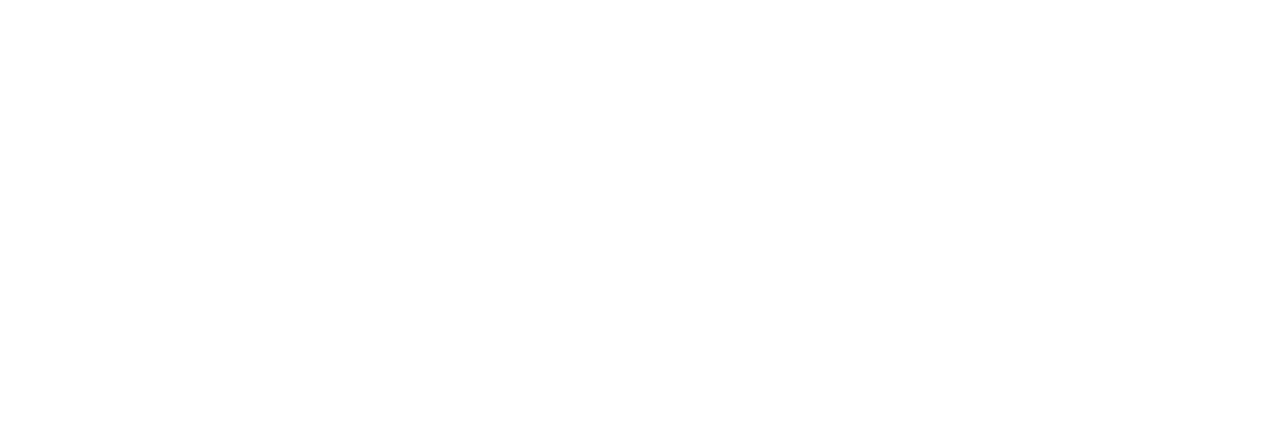
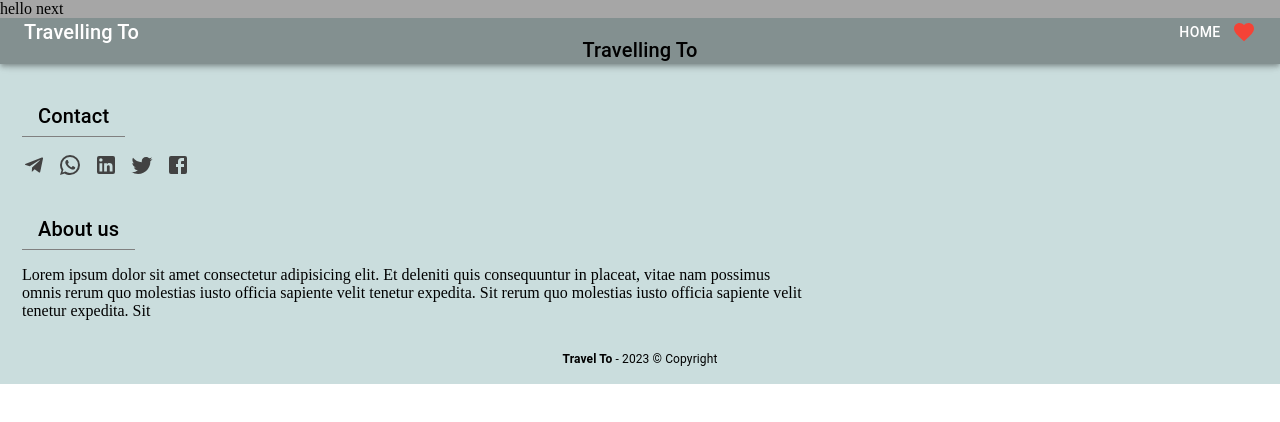
Before and after one commit to atefehbakhshi/NextJs-MUI-Blog-Project, a Next.js app: page / in a window 1280 px wide. Shown: the top 422 px of the page. Built offline with nearby package versions, Linux system fonts and the light colour scheme.

Commit message:
feat: layout of project - containes header and footer

```diff
--- /dev/null
+++ b/src/components/layout/Footer.jsx
@@ -0,0 +1,76 @@
+import * as React from "react";
+import Box from "@mui/material/Box";
+import Typography from "@mui/material/Typography";
+import TelegramIcon from "@mui/icons-material/Telegram";
+import WhatsAppIcon from "@mui/icons-material/WhatsApp";
+import LinkedInIcon from "@mui/icons-material/LinkedIn";
+import TwitterIcon from "@mui/icons-material/Twitter";
+import FacebookIcon from "@mui/icons-material/Facebook";
+import { grey } from "@mui/material/colors";
+
+const Footer = () => {
+  return (
+    <>
+      <Box
+        component="footer"
+        sx={{
+          backgroundColor: "#2270703d",
+          padding: "1rem",
+        }}
+      >
+        <Typography variant="h6" sx={{ mb: 3, textAlign: "center" }}>
+          Travelling To
+        </Typography>
+        <Box p={0.75} maxWidth="50rem">
+          {/* Contact */}
+          <Typography
+            variant="h6"
+            sx={{
+              mb: 2,
+              py: 0.5,
+              px: 2,
+              display: "inline-block",
+              textAlign: "center",
+              borderBottom: "1px solid grey",
+            }}
+          >
+            Contact
+          </Typography>
+          <Box sx={{ display: "flex", gap: "0.75rem", mb: "2rem" }}>
+            <TelegramIcon sx={{ color: grey[800] }} />
+            <WhatsAppIcon sx={{ color: grey[800] }} />
+            <LinkedInIcon sx={{ color: grey[800] }} />
+            <TwitterIcon sx={{ color: grey[800] }} />
+            <FacebookIcon sx={{ color: grey[800] }} />
+          </Box>
+           {/* About  */}
+          <Typography
+            variant="h6"
+            sx={{
+              mb: 2,
+              py: 0.5,
+              px: 2,
+              display: "inline-block",
+              textAlign: "center",
+              borderBottom: "1px solid grey",
+            }}
+          >
+            About us
+          </Typography>
+          <p>
+            Lorem ipsum dolor sit amet consectetur adipisicing elit. Et deleniti
+            quis consequuntur in placeat, vitae nam possimus omnis rerum quo
+            molestias iusto officia sapiente velit tenetur expedita. Sit rerum
+            quo molestias iusto officia sapiente velit tenetur expedita. Sit
+          </p>
+        </Box>
+        <Typography sx={{ fontSize: "0.75rem", textAlign: "center", pt: 3 }}>
+          <strong>Travel To</strong> - {new Date().getFullYear()} &#169;
+          Copyright
+        </Typography>
+      </Box>
+    </>
+  );
+};
+
+export default Footer;
--- /dev/null
+++ b/src/components/layout/Header.jsx
@@ -0,0 +1,119 @@
+import * as React from "react";
+import AppBar from "@mui/material/AppBar";
+import Box from "@mui/material/Box";
+import Divider from "@mui/material/Divider";
+import Drawer from "@mui/material/Drawer";
+import IconButton from "@mui/material/IconButton";
+import List from "@mui/material/List";
+import ListItem from "@mui/material/ListItem";
+import ListItemButton from "@mui/material/ListItemButton";
+import ListItemText from "@mui/material/ListItemText";
+import MenuIcon from "@mui/icons-material/Menu";
+import Toolbar from "@mui/material/Toolbar";
+import Typography from "@mui/material/Typography";
+import Button from "@mui/material/Button";
+import FavoriteIcon from "@mui/icons-material/Favorite";
+import { red } from "@mui/material/colors";
+import { useRouter } from "next/router";
+
+const drawerWidth = 240;
+
+const Header = (props) => {
+  const { window } = props;
+  const [mobileOpen, setMobileOpen] = React.useState(false);
+  const router = useRouter();
+
+  const handleDrawerToggle = () => {
+    setMobileOpen((prevState) => !prevState);
+  };
+
+  const drawer = (
+    <Box onClick={handleDrawerToggle} sx={{ textAlign: "center" }}>
+      <Typography variant="h6" sx={{ my: 2 }}>
+        Travelling To
+      </Typography>
+      <Divider sx={{ mx: 2 }} />
+      <List>
+        <ListItem disablePadding>
+          <ListItemButton sx={{ textAlign: "center" }}>
+            <ListItemText primary="Home" onClick={() => router.push("/")} />
+          </ListItemButton>
+        </ListItem>
+        <ListItem disablePadding>
+          <ListItemButton sx={{ textAlign: "center" }}>
+            <ListItemText
+              primary="Favorite-List"
+              onClick={() => router.push("/favorite-list")}
+            />
+          </ListItemButton>
+        </ListItem>
+      </List>
+    </Box>
+  );
+
+  const container =
+    window !== undefined ? () => window().document.body : undefined;
+
+  return (
+    <>
+      <AppBar component="nav">
+        <Toolbar>
+          <IconButton
+            color="inherit"
+            aria-label="open drawer"
+            edge="start"
+            onClick={handleDrawerToggle}
+            sx={{ mr: 2, display: { sm: "none" } }}
+          >
+            <MenuIcon />
+          </IconButton>
+          <Typography
+            variant="h6"
+            sx={{ flexGrow: 1, display: { xs: "none", sm: "block" } }}
+          >
+            Travelling To
+          </Typography>
+          <Box
+            sx={{ display: { xs: "none", sm: "flex" }, alignItems: "center" }}
+          >
+            <Button sx={{ color: "#fff" }} onClick={() => router.push("/")}>
+              Home
+            </Button>
+            <FavoriteIcon
+              sx={{
+                color: red[500],
+                cursor: "pointer",
+                "&:hover": {
+                  color: red[800],
+                },
+              }}
+              onClick={() => router.push("/favorite-list")}
+            />
+          </Box>
+        </Toolbar>
+      </AppBar>
+      <Box component="nav">
+        <Drawer
+          container={container}
+          variant="temporary"
+          open={mobileOpen}
+          onClose={handleDrawerToggle}
+          ModalProps={{
+            keepMounted: true, // Better open performance on mobile.
+          }}
+          sx={{
+            display: { xs: "block", sm: "none" },
+            "& .MuiDrawer-paper": {
+              boxSizing: "border-box",
+              width: drawerWidth,
+            },
+          }}
+        >
+          {drawer}
+        </Drawer>
+      </Box>
+    </>
+  );
+};
+
+export default Header;
--- /dev/null
+++ b/src/components/layout/index.jsx
@@ -0,0 +1,16 @@
+import React from "react";
+import Footer from "./Footer";
+import Header from "./Header";
+import Box from "@mui/material/Box";
+
+const Layout = (props) => {
+  return (
+    <>
+      <Header />
+      <Box component="main">{props.children}</Box>
+      <Footer />
+    </>
+  );
+};
+
+export default Layout;
--- a/src/pages/_app.js
+++ b/src/pages/_app.js
@@ -1,3 +1,4 @@
+import Layout from "@/components/layout";
 import { ThemeProvider } from "@mui/material";
 import "@/styles/globals.css";
 import { theme } from "@/theming";
@@ -6,7 +7,9 @@
   return (
     <>
       <ThemeProvider theme={theme}>
-        <Component {...pageProps} />
+        <Layout>
+          <Component {...pageProps} />
+        </Layout>
       </ThemeProvider>
     </>
   );
--- a/src/pages/index.js
+++ b/src/pages/index.js
@@ -1,4 +1,4 @@
-import Head from 'next/head'
+import Head from "next/head";
 
 export default function Home() {
   return (
@@ -9,9 +9,7 @@
         <meta name="viewport" content="width=device-width, initial-scale=1" />
         <link rel="icon" href="/favicon.ico" />
       </Head>
-      <main >
-
-      </main>
+      <main>hello next</main>
     </>
-  )
+  );
 }
```
